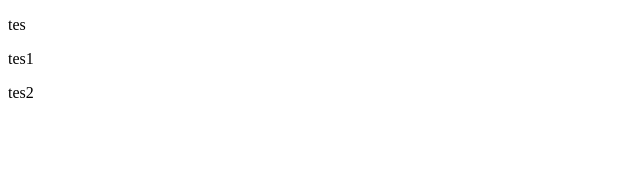
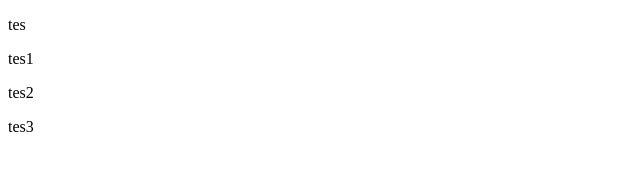
Before and after one commit to fadlisabda/cobamultipleremotes, a plain HTML site: page index.html in a window 1280 px wide. Shown: the full height of the page, 0-640 px from the left. Drawn offline with Linux system fonts and the light colour scheme.

Commit message:
menambahkan <p>tes3</p>

```diff
--- a/index.html
+++ b/index.html
@@ -7,5 +7,6 @@
 	<p>tes</p>
 	<p>tes1</p>
 	<p>tes2</p>
+	<p>tes3</p>
 </body>
 </html>
```
